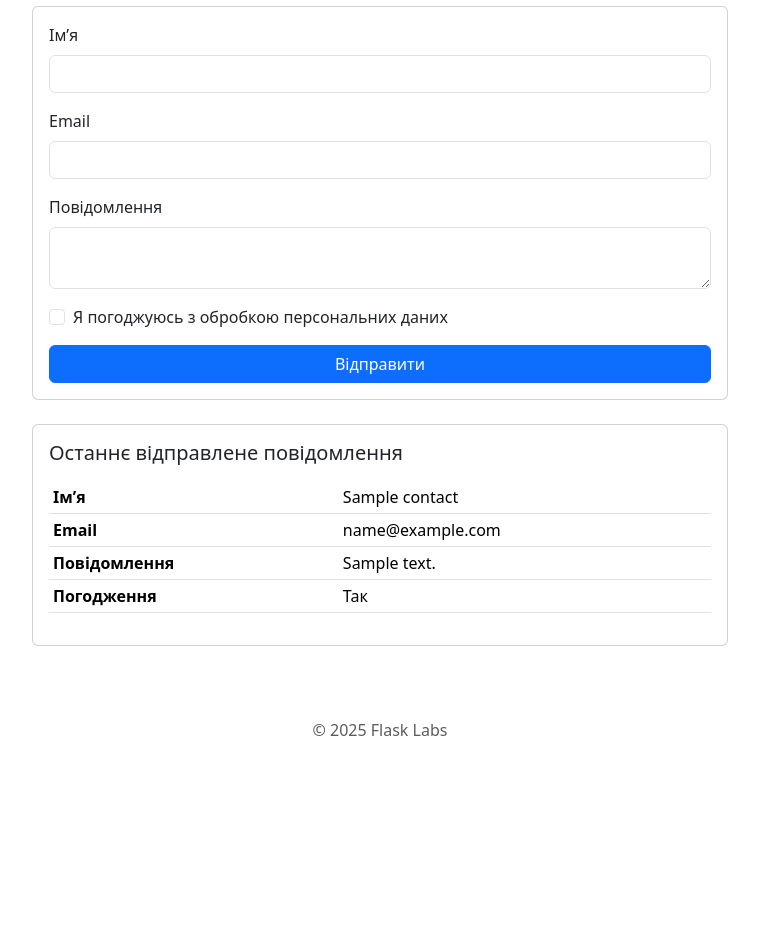
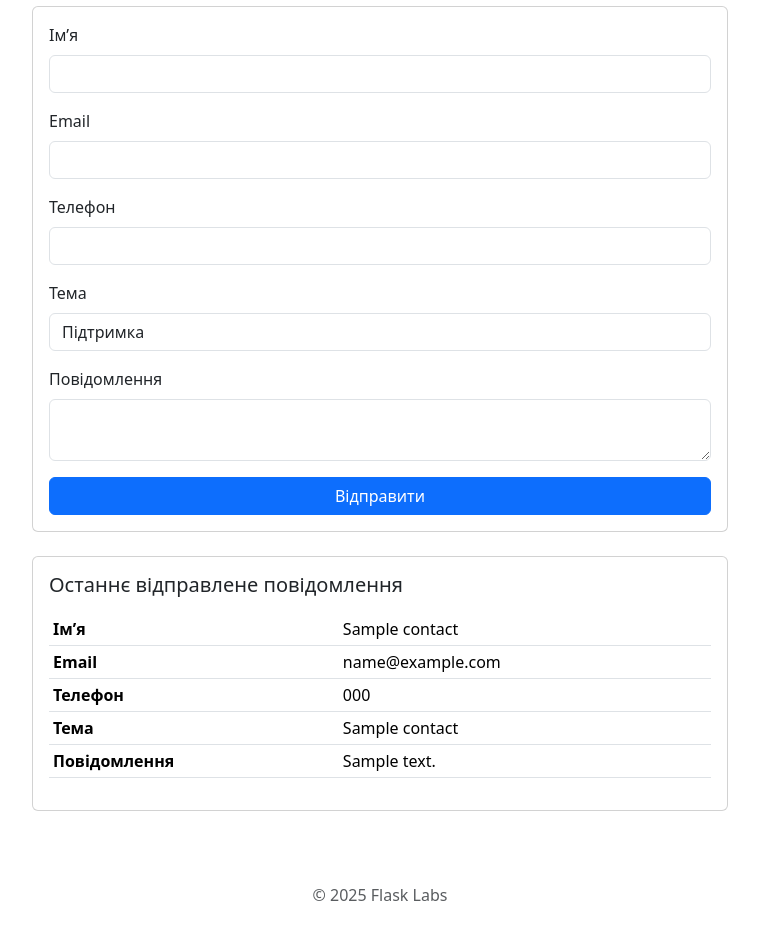
Before and after one commit to SophiiV/flask-app-lab, a Flask app: template app/templates/contacts.html in a window 1280 px wide. Shown: the part 234-1165 px from the top of the page, without its empty margins (260-1019 px from the left). Before the commit the page ends 970 px from the top, so only its background shows below. Run offline with Flask 3, Linux system fonts and the light colour scheme; the template is opened without the code that fills it: values that come from a table or form of the project are taken from there, most other values are stand-ins (such as "Sample title", 1, 10 or a date in 2020); some libraries are stand-ins or nearby versions.

Commit message:
Fixed contact form

```diff
--- a/app/forms.py
+++ b/app/forms.py
@@ -1,6 +1,13 @@
 from flask_wtf import FlaskForm
-from wtforms import StringField, TextAreaField, BooleanField, PasswordField, SubmitField
-from wtforms.validators import DataRequired, Email, Length
+from wtforms import (
+    StringField,
+    TextAreaField,
+    BooleanField,
+    PasswordField,
+    SubmitField,
+    SelectField,
+)
+from wtforms.validators import DataRequired, Email, Length, Regexp
 
 
 class ContactForm(FlaskForm):
@@ -8,7 +15,7 @@ class ContactForm(FlaskForm):
         "Ім’я",
         validators=[
             DataRequired(message="Вкажіть ім’я."),
-            Length(max=50, message="Ім’я занадто довге."),
+            Length(min=4, max=10, message="Ім’я має бути від 4 до 10 символів."),
         ],
     )
     email = StringField(
@@ -16,17 +23,38 @@ class ContactForm(FlaskForm):
         validators=[
             DataRequired(message="Вкажіть email."),
             Email(message="Некоректний формат email."),
-            Length(max=120),
         ],
+    )
+    phone = StringField(
+        "Телефон",
+        validators=[
+            DataRequired(message="Вкажіть номер телефону."),
+            Regexp(
+                r"^\+380\d{9}$",
+                message="Формат телефону має бути: +380XXXXXXXXX (9 цифр після коду).",
+            ),
+        ],
+    )
+    subject = SelectField(
+        "Тема",
+        choices=[
+            ("support", "Підтримка"),
+            ("order", "Питання щодо замовлення"),
+            ("feedback", "Відгук"),
+            ("other", "Інше"),
+        ],
+        validators=[DataRequired(message="Оберіть тему звернення.")],
     )
     message = TextAreaField(
         "Повідомлення",
         validators=[
             DataRequired(message="Вкажіть текст повідомлення."),
-            Length(min=10, max=1000, message="Повідомлення має бути від 10 до 1000 символів."),
+            Length(
+                max=500,
+                message="Повідомлення не повинно перевищувати 500 символів.",
+            ),
         ],
     )
-    agree = BooleanField("Я погоджуюсь з обробкою персональних даних")
     submit = SubmitField("Відправити")
 
 
--- a/app/templates/contacts.html
+++ b/app/templates/contacts.html
@@ -12,19 +12,14 @@
 
         {{ render_field(form.name) }}
         {{ render_field(form.email) }}
+        {{ render_field(form.phone) }}
+        {{ render_field(form.subject) }}
         {{ render_field(form.message) }}
-
-        <div class="mb-3 form-check">
-            {{ form.agree(class="form-check-input", id="agree") }}
-            <label class="form-check-label" for="agree">
-                Я погоджуюсь з обробкою персональних даних
-            </label>
-        </div>
 
         {{ form.submit(class="btn btn-primary") }}
     </form>
 
-    {# Пункт 8**: дані з форми у вигляді таблиці разом із формою (після PRG) #}
+    {# Дані з форми у вигляді таблиці разом із формою #}
     {% if contact_data %}
     <div class="card card-body">
         <h2 class="h5 mb-3">Останнє відправлене повідомлення</h2>
@@ -40,12 +35,16 @@
                         <td>{{ contact_data.email }}</td>
                     </tr>
                     <tr>
+                        <th scope="row">Телефон</th>
+                        <td>{{ contact_data.phone }}</td>
+                    </tr>
+                    <tr>
+                        <th scope="row">Тема</th>
+                        <td>{{ contact_data.subject }}</td>
+                    </tr>
+                    <tr>
                         <th scope="row">Повідомлення</th>
                         <td style="white-space: pre-wrap;">{{ contact_data.message }}</td>
-                    </tr>
-                    <tr>
-                        <th scope="row">Погодження</th>
-                        <td>{{ "Так" if contact_data.agree else "Ні" }}</td>
                     </tr>
                 </tbody>
             </table>
--- a/requirements.txt
+++ b/requirements.txt
@@ -1,4 +1,6 @@
 Flask==3.0.3
 python-dotenv==1.0.1
 gunicorn==23.0.0
-Flask-wtf
+Flask-WTF==1.2.2
+WTForms==3.2.1
+email-validator==2.3.0
```
Also changed, not shown: app/views.py (+37 -7 lines), 1 other file.
